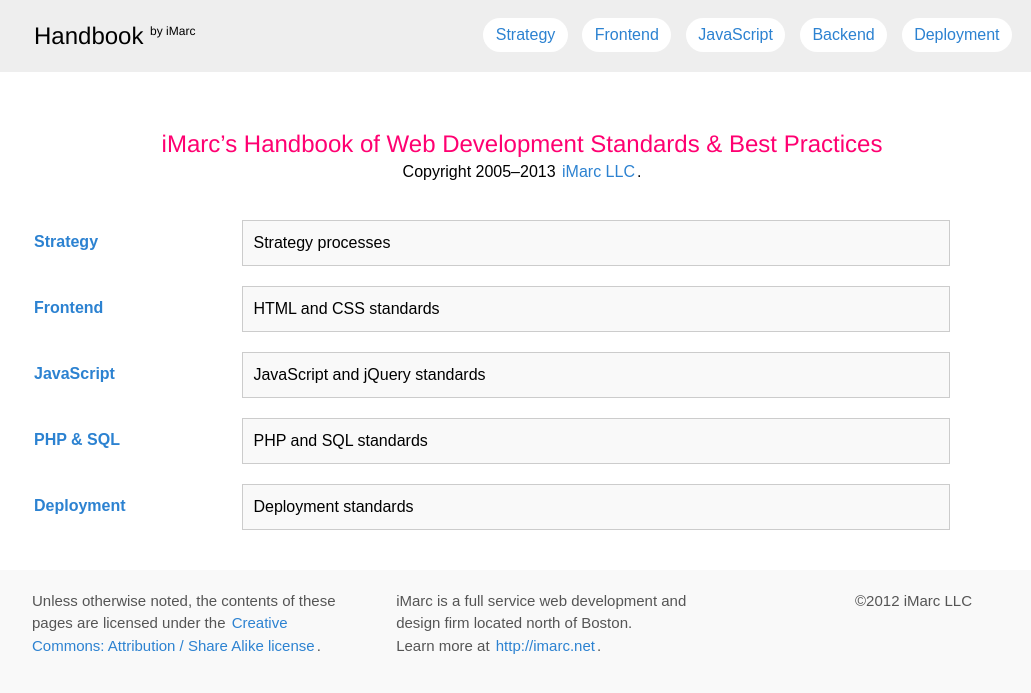
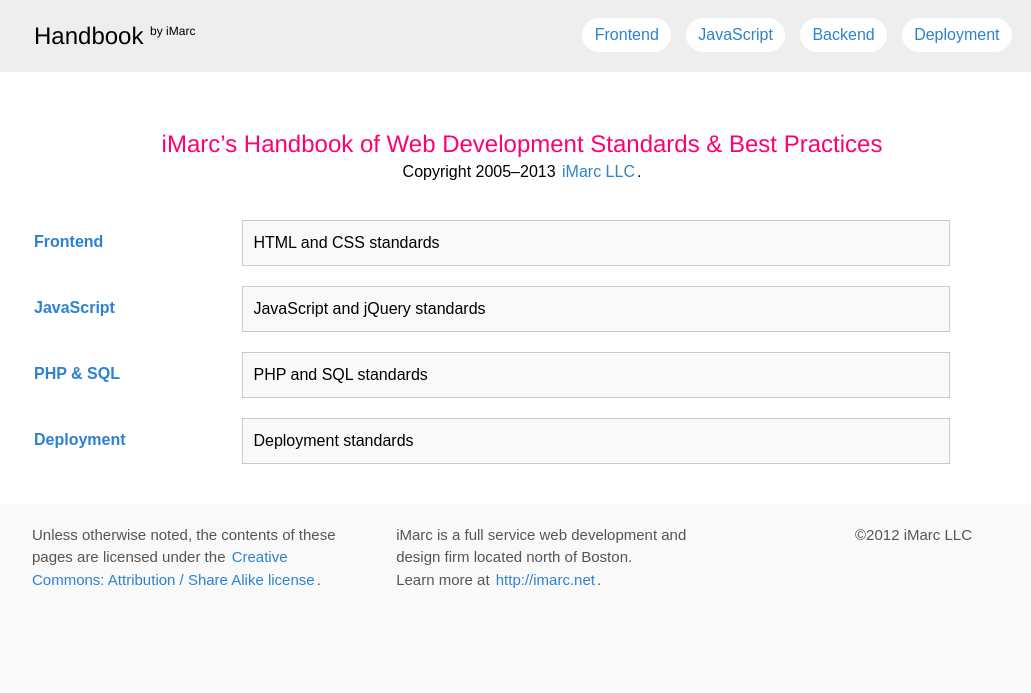
Before and after one commit to imarc/handbook, a Jekyll site: the page built from index.markdown, in a window 1280 px wide. Shown: the top 693 px of the page, without its empty margins (118-1149 px from the left). Built offline with Jekyll 4.4.1, drawn with Linux system fonts in a browser that asks for light colours; nearby versions of some CDN libraries.

Commit message:
Updated strategy links

```diff
--- a/_layouts/default.bp.html
+++ b/_layouts/default.bp.html
@@ -22,9 +22,11 @@
 			<h1><a href="/">Handbook <sup>by iMarc</sup></a></h1>
 				<nav class="primary">
 					<ul>
+						<!--
 					    <li>
 					        <a href="strategy">Strategy</a>
 					    </li>
+						// -->
 					    <li>
 					        <a href="frontend">Frontend</a>
 					    </li>
--- a/_layouts/default.html
+++ b/_layouts/default.html
@@ -17,7 +17,7 @@
 			<div class="content group">
 				<span class="title"><a href="/">Handbook <sup>by iMarc</sup></a></span>
 				<ul class="primary_nav group">
-					<li><a href="/strategy">Strategy</a></li>
+					<!-- <li><a href="/strategy">Strategy</a></li> -->
 					<li><a href="/frontend">Frontend</a></li>
 					<li><a href="/javascript">JavaScript</a></li>
 					<li><a href="/backend">Backend</a></li>
--- a/_layouts/notoc.bp.html
+++ b/_layouts/notoc.bp.html
@@ -23,9 +23,11 @@
 			<h1><a href="/">Handbook <sup>by iMarc</sup></a></h1>
 				<nav class="primary">
 					<ul>
+						<!--
 					    <li>
 					        <a href="strategy">Strategy</a>
 					    </li>
+						// -->
 					    <li>
 					        <a href="frontend">Frontend</a>
 					    </li>
--- a/_layouts/notoc.html
+++ b/_layouts/notoc.html
@@ -17,7 +17,7 @@
 			<div class="content group">
 				<span class="title"><a href="/">Handbook <sup>by iMarc</sup></a></span>
 				<ul class="primary_nav group">
-					<li><a href="/strategy">Strategy</a></li>
+					<!-- <li><a href="/strategy">Strategy</a></li> -->
 					<li><a href="/frontend">Frontend</a></li>
 					<li><a href="/javascript">JavaScript</a></li>
 					<li><a href="/backend">Backend</a></li>
--- a/index.markdown
+++ b/index.markdown
@@ -10,8 +10,10 @@
 
 
 <dl>
+	<!--
     <dt><a href="strategy">Strategy</a></dt>
 	    <dd>Strategy processes</dd>
+	// -->
 	<dt><a href="frontend">Frontend</a></dt>
 		<dd>HTML and CSS standards</dd>
 	<dt><a href="javascript">JavaScript</a></dt>
```
